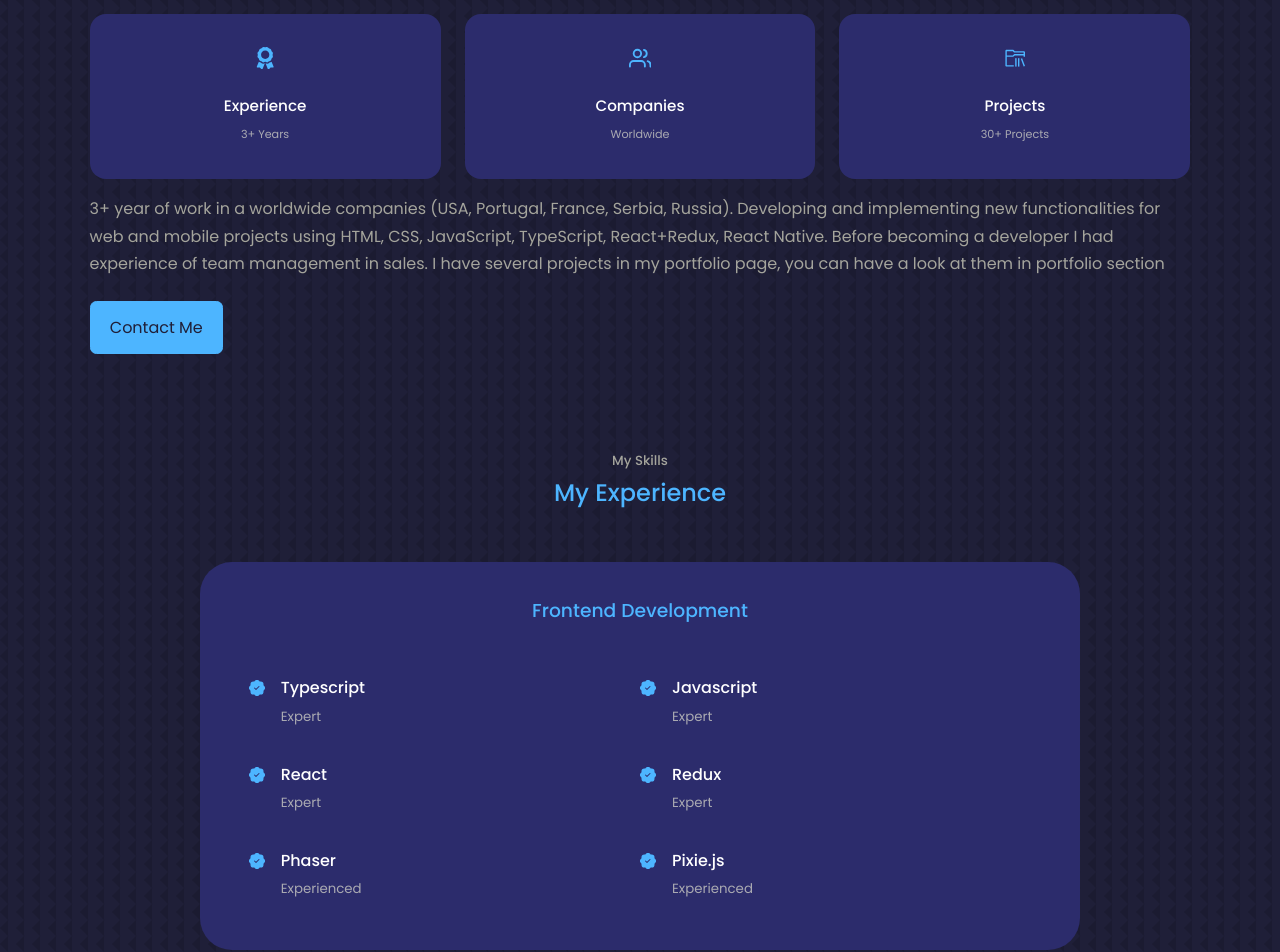
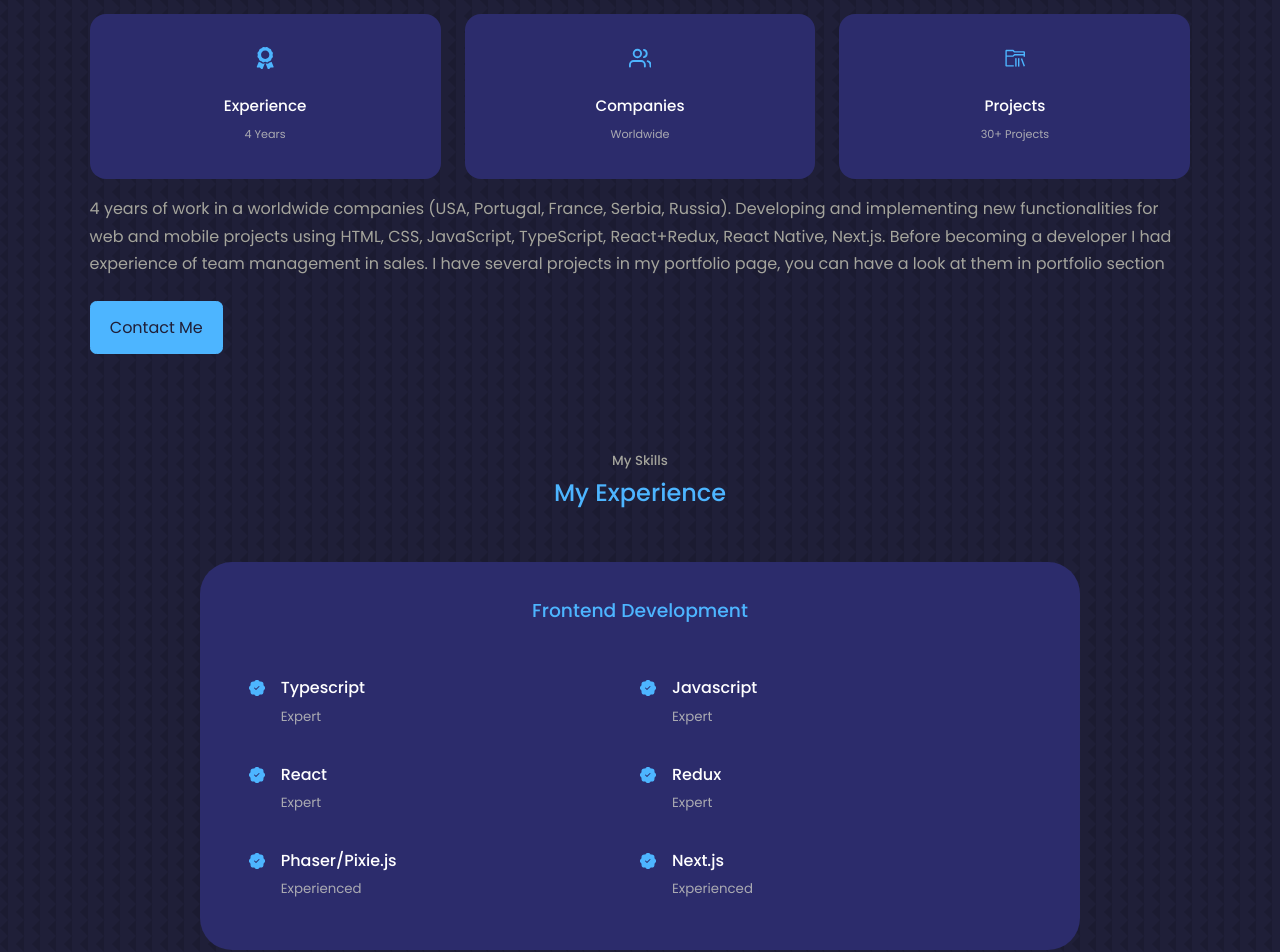
Before and after one commit to bthrsn/react-portfolio, a React (Create React App) app: page / in a window 1280 px wide. Shown: the part 1640-2592 px from the top of the page. Built offline with nearby package versions, Linux system fonts and the light colour scheme.

Commit message:
update cv and skills info

```diff
--- a/src/components/about/About.tsx
+++ b/src/components/about/About.tsx
@@ -22,7 +22,7 @@ const About = () => {
             <article className="about-card">
               <FaAward className="about-icon" />
               <h5>Experience</h5>
-              <small>3+ Years</small>
+              <small>4 Years</small>
             </article>
             <article className="about-card">
               <FiUsers className="about-icon" />
@@ -36,10 +36,10 @@ const About = () => {
             </article>
           </div>
           <p>
-            3+ year of work in a worldwide companies (USA, Portugal, France, Serbia, Russia).
+            4 years of work in a worldwide companies (USA, Portugal, France, Serbia, Russia).
             Developing and implementing new functionalities for web and mobile
             projects using HTML, CSS, JavaScript, TypeScript, React+Redux, React
-            Native. Before becoming a developer I had experience of team
+            Native, Next.js. Before becoming a developer I had experience of team
             management in sales. I have several projects in my portfolio page,
             you can have a look at them in portfolio section
           </p>
--- a/src/components/experience/Experience.tsx
+++ b/src/components/experience/Experience.tsx
@@ -8,8 +8,8 @@ const Experience = () => {
     { name: "Javascript", grade: "Expert" },
     { name: "React", grade: "Expert" },
     { name: "Redux", grade: "Expert" },
-    { name: "Phaser", grade: "Experienced" },
-    { name: "Pixie.js", grade: "Experienced" },
+    { name: "Phaser/Pixie.js", grade: "Experienced" },
+    { name: "Next.js", grade: "Experienced" },
   ];
   const MobileSkills = [
     { name: "React Native", grade: "Experienced" },
```
Also changed, not shown: 2 other files (tests, documents, lock files or other folders).
